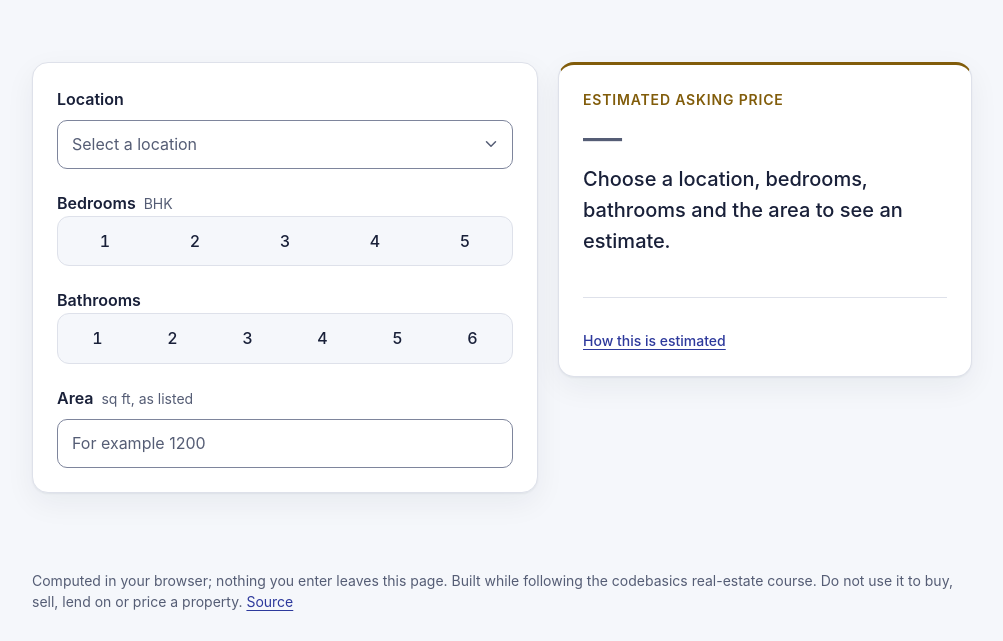
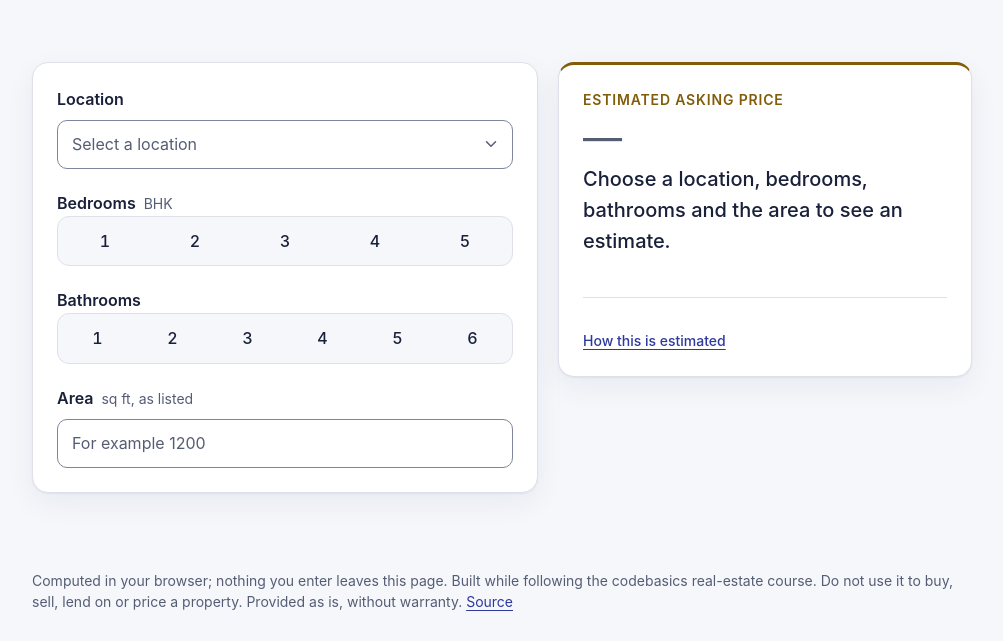
Before and after one commit to varaprasadchilakanti/HomeValueNavigator, a plain HTML site: page client/app.html in a window 1280 px wide. Shown: the part 159-800 px from the top of the page, without its empty margins (138-1141 px from the left). Drawn offline with Linux system fonts and the light colour scheme.

Commit message:
docs: paths per city, adding a city, what the data is and is not
The README, CONTRIBUTING and the notices name the per-city paths. The README adds how
to add a city, the 405, the new checks and current costs, and gives the course's
score as it reports it (R^2 about 0.85). The notices say the CSV is the course's copy,
byte for byte, and that its Kaggle license is the uploader's, for a dataset inferred
to be the same. The page adds 'without warranty'; its descriptions, 'Not a valuation'.

```diff
--- a/client/app.html
+++ b/client/app.html
@@ -7,12 +7,12 @@
     <meta name="color-scheme" content="light dark">
     <meta name="theme-color" content="#f5f7fb" media="(prefers-color-scheme: light)">
     <meta name="theme-color" content="#0c0f1a" media="(prefers-color-scheme: dark)">
-    <meta name="description" content="Bengaluru home asking-price estimates in your browser. Tested on 2,032 unseen listings: half of estimates fall within 16.3% of the asking price.">
+    <meta name="description" content="Bengaluru home asking-price estimates in your browser. Tested on 2,032 unseen listings: half of estimates fall within 16.3% of the asking price. Not a valuation.">
     <title>Home Value Navigator</title>
     <meta name="referrer" content="no-referrer">
     <meta property="og:type" content="website">
     <meta property="og:title" content="Home Value Navigator">
-    <meta property="og:description" content="Bengaluru home asking-price estimates in your browser. Tested on 2,032 unseen listings: half of estimates fall within 16.3% of the asking price.">
+    <meta property="og:description" content="Bengaluru home asking-price estimates in your browser. Tested on 2,032 unseen listings: half of estimates fall within 16.3% of the asking price. Not a valuation.">
     <link rel="icon" href="favicon.svg" type="image/svg+xml">
     <script src="theme.js"></script>
     <link rel="stylesheet" href="app.css">
@@ -96,7 +96,7 @@
 <footer class="foot">
     Computed in your browser; nothing you enter leaves this page.
     Built while following the codebasics real-estate course.
-    Do not use it to buy, sell, lend on or price a property.
+    Do not use it to buy, sell, lend on or price a property. Provided as is, without warranty.
     <a href="https://github.com/varaprasadchilakanti/HomeValueNavigator">Source</a>
 </footer>
 
```
Also changed, not shown: index.html (+2 -2 lines), 4 other files.
